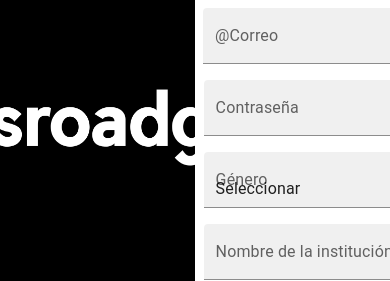
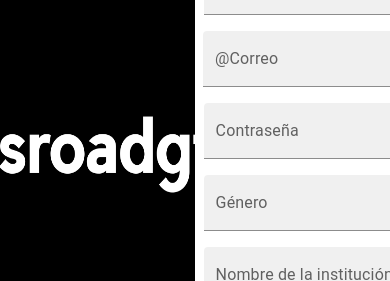
Before and after one commit to elderpum/AYD1_PROYECTO1_G3, a React (Create React App) app in the folder frontend/: page /registroOrganizacion in a window 390 px wide. Shown: the part 268-549 px from the top of the page. Built offline with nearby package versions, Linux system fonts and the light colour scheme.

Commit message:
Responsive front-end.

```diff
--- a/frontend/src/pages/RegistroOrganizacion/RegistroOrganizacion.jsx
+++ b/frontend/src/pages/RegistroOrganizacion/RegistroOrganizacion.jsx
@@ -1,5 +1,5 @@
 import React, { useState } from 'react';
-import { FormControlLabel, TextField } from '@mui/material';
+import { FormControl, FormControlLabel, InputLabel, MenuItem, Select, TextField } from '@mui/material';
 import { DemoContainer } from '@mui/x-date-pickers/internals/demo';
 import { AdapterDayjs } from '@mui/x-date-pickers/AdapterDayjs';
 import { LocalizationProvider } from '@mui/x-date-pickers/LocalizationProvider';
@@ -77,10 +77,6 @@ export const RegistroOrganizacion = () => {
     //Funcion registro.
     const handleSubmit = (e) => {
         e.preventDefault(); //evita el recargo de la pagina
-        // console.log(form);
-        // console.log(gender);
-        // console.log(checked);
-        // console.log(dateSelect);
 
         if (checked === false) {
             alert('Debe aceptar los terminos y condiciones');
@@ -88,6 +84,7 @@ export const RegistroOrganizacion = () => {
         }
 
         setOrganizador(form, gender, dateSelect);
+
         handleReset();
         setChecked(false);
         setGender('S');
@@ -102,7 +99,7 @@ export const RegistroOrganizacion = () => {
 
                 <div className="content-logo-organizador">
                     <div>
-                        <img src={withe_logo} alt="logo" width="400" height="115" />
+                        <img src={withe_logo} alt="logo" width='350vh' height="115vh" />
                     </div>
                 </div>
 
@@ -115,6 +112,7 @@ export const RegistroOrganizacion = () => {
                     <div className="form-inputs">
 
                         <form onSubmit={handleSubmit}>
+
                             <div>
                                 <TextField sx={{ m: 1, width: '30ch' }} label="Nombre" name='nombre' value={form.nombre} onChange={handleChange} variant="filled" />
                                 <TextField sx={{ m: 1, width: '30ch' }} label="Apellido" name='apellido' value={form.apellido} onChange={handleChange} variant="filled" />
@@ -122,25 +120,23 @@ export const RegistroOrganizacion = () => {
                             </div>
 
                             <div>
+
                                 <TextField sx={{ m: 1, width: '30ch' }} label="Contraseña" type="password" name='contrasenia' value={form.contrasenia} onChange={handleChange} variant="filled" />
 
-                                <TextField
-                                    sx={{ m: 1, width: '30ch' }}
-                                    select
-                                    label="Género"
-                                    SelectProps={{
-                                        native: true,
-                                    }}
-                                    value={gender}
-                                    onChange={handleGenderChange}
-                                    variant="filled"
-                                >
-                                    {currencies.map((option) => (
-                                        <option key={option.value} value={option.value}>
-                                            {option.label}
-                                        </option>
-                                    ))}
-                                </TextField>
+                                <FormControl sx={{ m: 1, width: '30ch' }} variant="filled">
+                                    <InputLabel id="demo-simple-select-label">Género</InputLabel>
+                                    <Select
+                                        labelId="demo-simple-select-label"
+                                        id="demo-simple-select"
+                                        value={gender}
+                                        label="eduacion"
+                                        onChange={handleGenderChange}
+                                    >
+                                        <MenuItem value={'Ciencia'}>Masculino</MenuItem>
+                                        <MenuItem value={'Tecnología'}>Femenino</MenuItem>
+                                    </Select>
+                                </FormControl>
+
                             </div>
 
                             <div>
@@ -162,9 +158,9 @@ export const RegistroOrganizacion = () => {
 
                             <div>
                                 <Button type="submit" sx={{ m: 1, height: '6ch' }} variant="contained">Registrarse</Button>
-
                                 <Button sx={{ m: 1, height: '6ch', width: '18ch' }} color="error" variant="contained">Atras</Button>
                             </div>
+
                         </form>
 
                     </div>
--- a/frontend/src/pages/RegistroOrganizacion/helper/setOrganizador.js
+++ b/frontend/src/pages/RegistroOrganizacion/helper/setOrganizador.js
@@ -20,7 +20,7 @@ export const setOrganizador = async (form, gender, date) => {
 
     // console.log(newOrganizador);
     // Peticion al backend.
-    await fetch('http://localhost:3001//organizador/add', {
+    await fetch('http://localhost:3001/organizador/add', {
         method: 'POST',
         headers: {
             'Content-Type': 'application/json'
--- a/frontend/src/pages/RegistroOrganizacion/registroOrganizador.css
+++ b/frontend/src/pages/RegistroOrganizacion/registroOrganizador.css
@@ -1,24 +1,25 @@
 .body-organizador {
-    width: 100%;
-    height: 788px;
     display: flex;
     justify-content: center;
     align-items: center;
+    top: 0;
+    height: 100%;
+    min-height: 100vh;
     background: rgb(2, 0, 36);
     background: linear-gradient(30deg, rgba(2, 0, 36, 1) 0%, rgba(9, 9, 121, 1) 29%, rgba(0, 212, 255, 1) 100%);
 }
 
 .content-organizador {
     background-color: #ffffff;
-    width: 1200px;
-    height: 750px;
+    width: 150vh;
+    height: 90vh;
 }
 
 .content-logo-organizador{
     background-color: #000;
     float: left;
     width: 50%;
-    height: 753px;
+    height: 100%;
     display: flex;
     justify-content: center;
     align-items: center;
@@ -26,12 +27,12 @@
 
 
 .content-form {
-    /* background-color: red; */
     float: right;
     width: 50%;
-    height: 750px;
+    height: 100%;
     display: flex;
     flex-direction: column;
+    /* background-color: red; */
 }
 
 .form-content h1 {
@@ -44,6 +45,8 @@
 }
 
 
-/* .form-inputs {
-    background: rebeccapurple;
-} */
+.form-inputs {
+    width: 100%;
+    height: 100%;
+    /* background: rebeccapurple; */
+}
```
